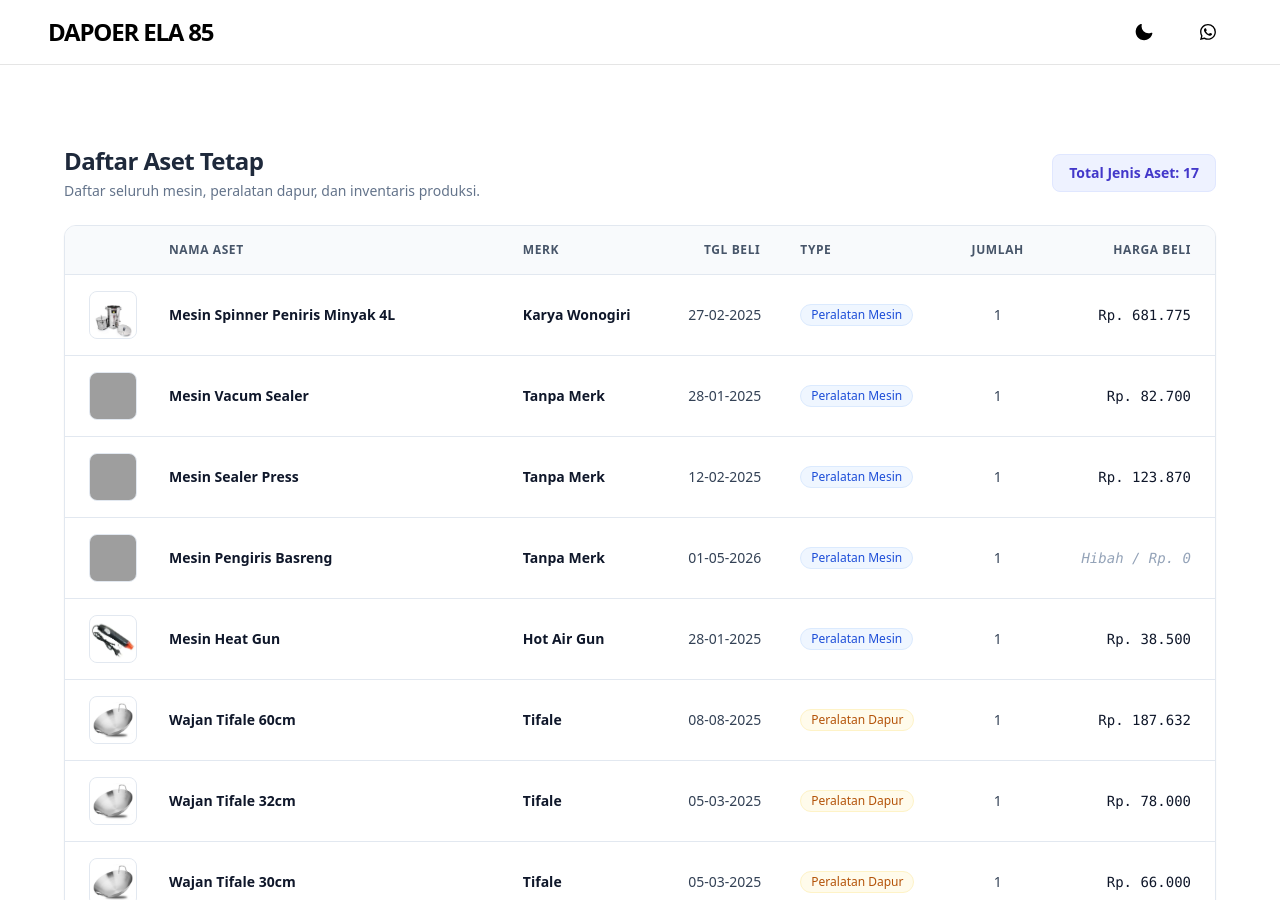
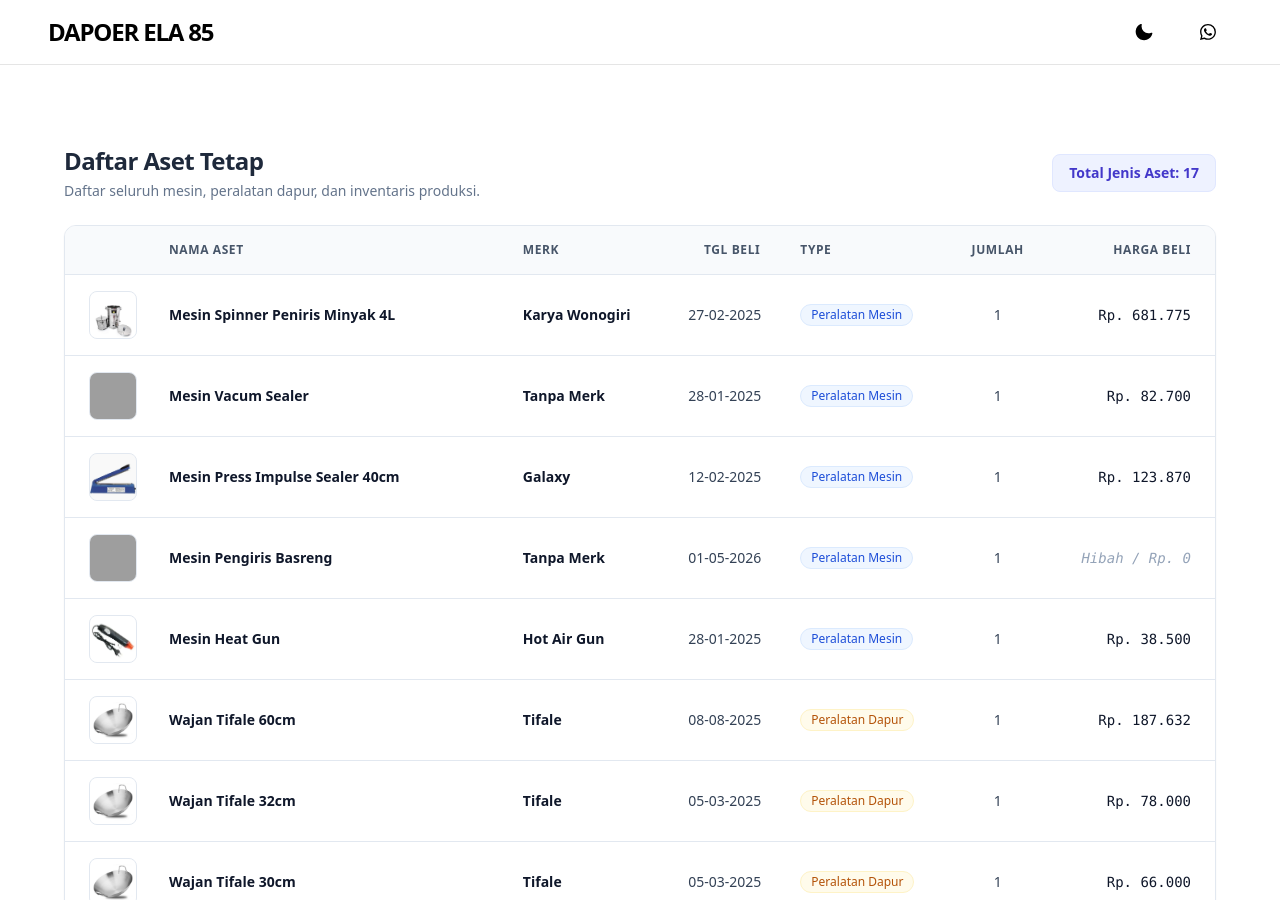
Before and after one commit to dapoerela85/dapoerela85.github.io, a Jekyll site: the page built from _pages/aset-tetap.html, in a window 1280 px wide and 900 px high. Built offline with Jekyll 4.4.1, drawn with Linux system fonts in a browser that asks for light colours; nearby versions of some CDN libraries; grey boxes are pictures that could not be loaded.

Commit message:
Update products.yml

```diff
--- a/_data/products.yml
+++ b/_data/products.yml
@@ -371,12 +371,13 @@ aset_tetap:
     img: mesin-vacum.jpg
 
   - id: mesin-seal-press
-    title: Mesin Sealer Press
+    title: Mesin Press Impulse Sealer 40cm
     harga_beli: Rp. 123.870
     jumlah: 1
     type: Peralatan Mesin
+    merk: Galaxy
     tgl_beli: 12-02-2025
-    img: mesin-seal-press.jpg
+    img: sealer-press.webp
 
   - id: mesin-pengiris-basreng
     title: Mesin Pengiris Basreng
```
